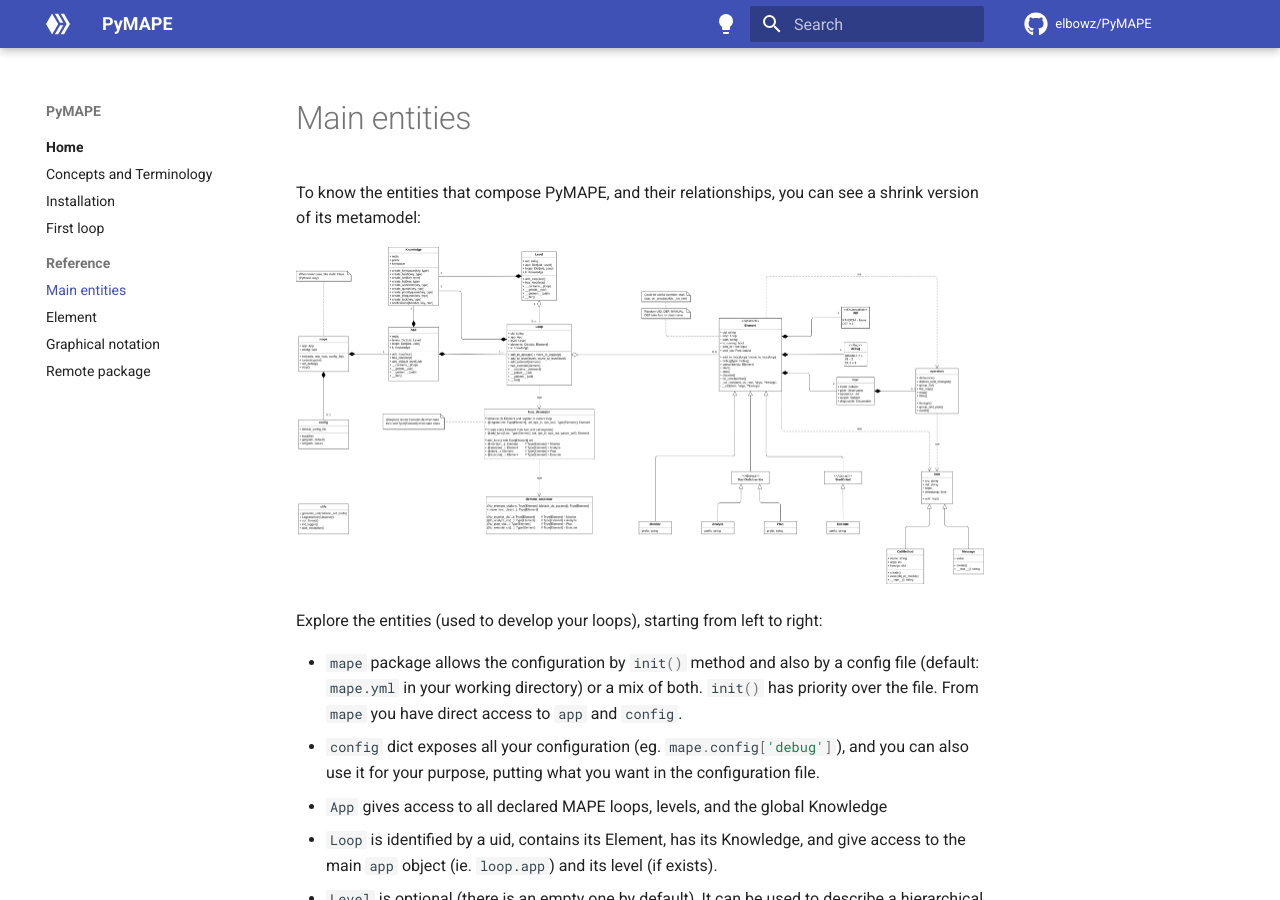
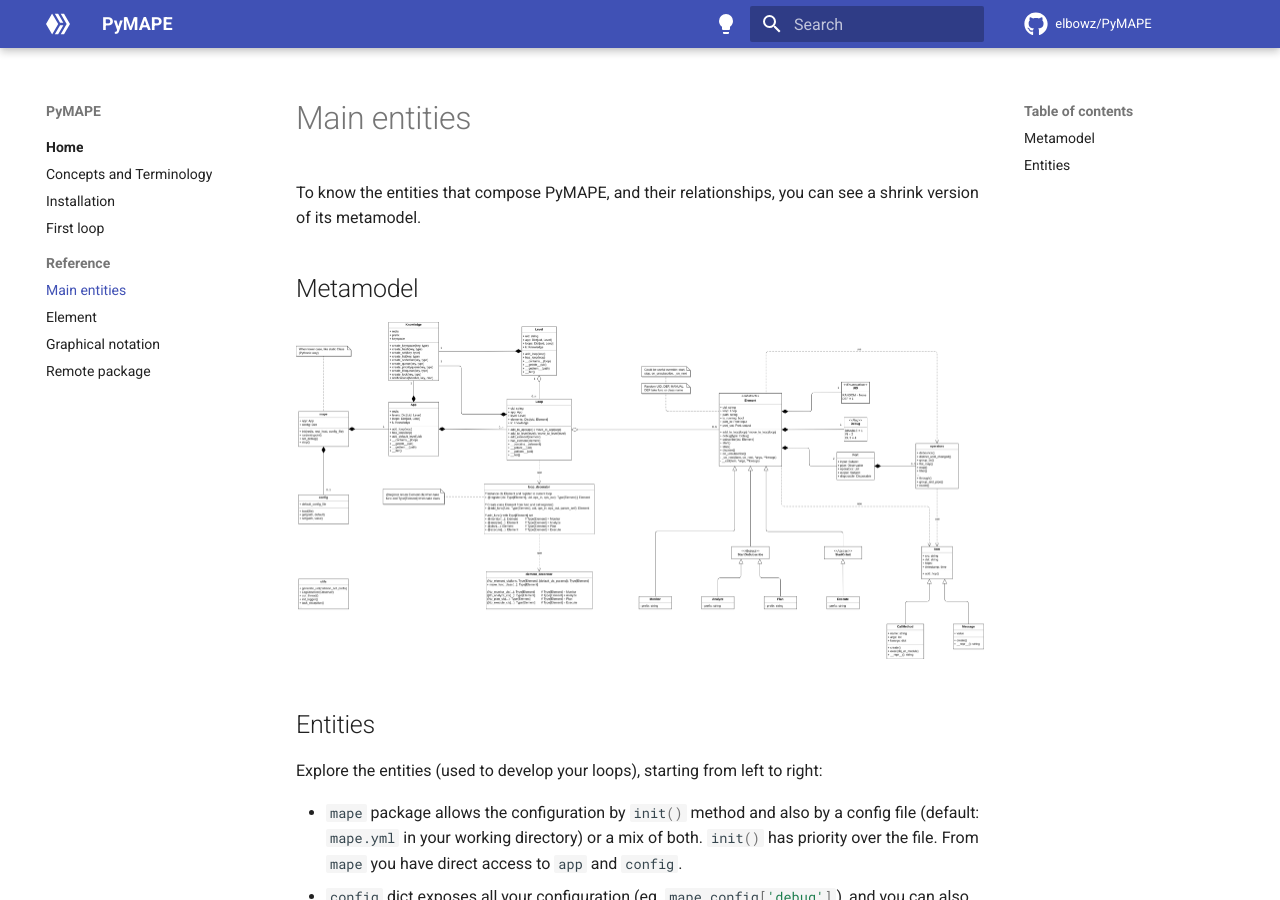
Before and after one commit to elbowz/PyMAPE, an MkDocs documentation site: the page built from docs/reference/entities.md, in a window 1280 px wide and 900 px high. Built offline with MkDocs 1.6.1 and Material for MkDocs 9.7.7, drawn with Linux system fonts in a browser that asks for light colours; comment, search, counter and statistics services are not loaded.

```diff
--- a/docs/reference/entities.md
+++ b/docs/reference/entities.md
@@ -1,6 +1,10 @@
-To know the entities that compose PyMAPE, and their relationships, you can see a shrink version of its metamodel:
+To know the entities that compose PyMAPE, and their relationships, you can see a shrink version of its metamodel.
+
+## Metamodel
 
 ![PyMAPE metamodel](../assets/img/metamodel.png){ style="background-color: white;" }
+
+## Entities
 
 Explore the entities (used to develop your loops), starting from left to right:
 
```
Also changed, not shown: docs/append.md (+2 -0 lines), docs/first-loop.md (+5 -4 lines).
